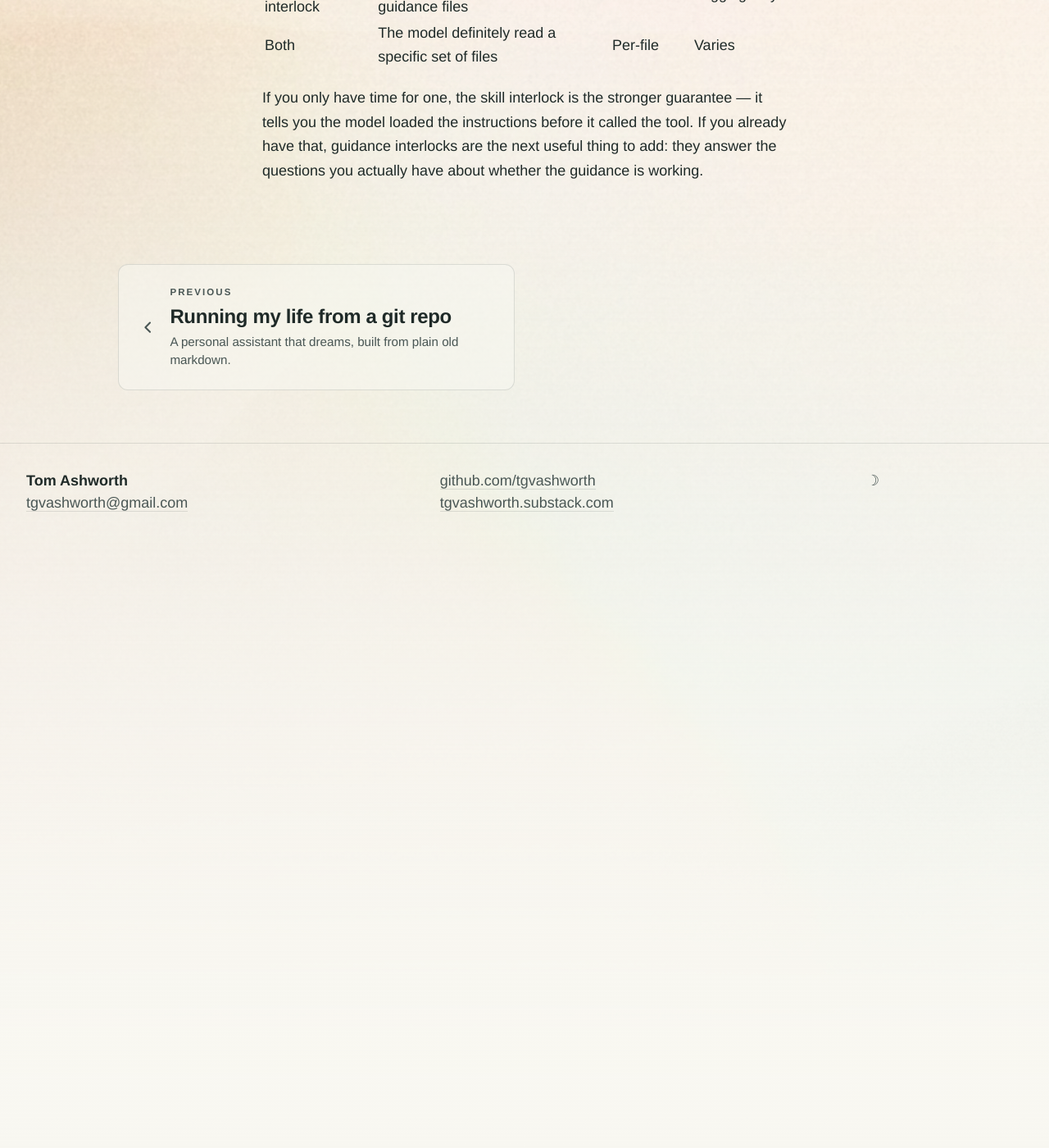
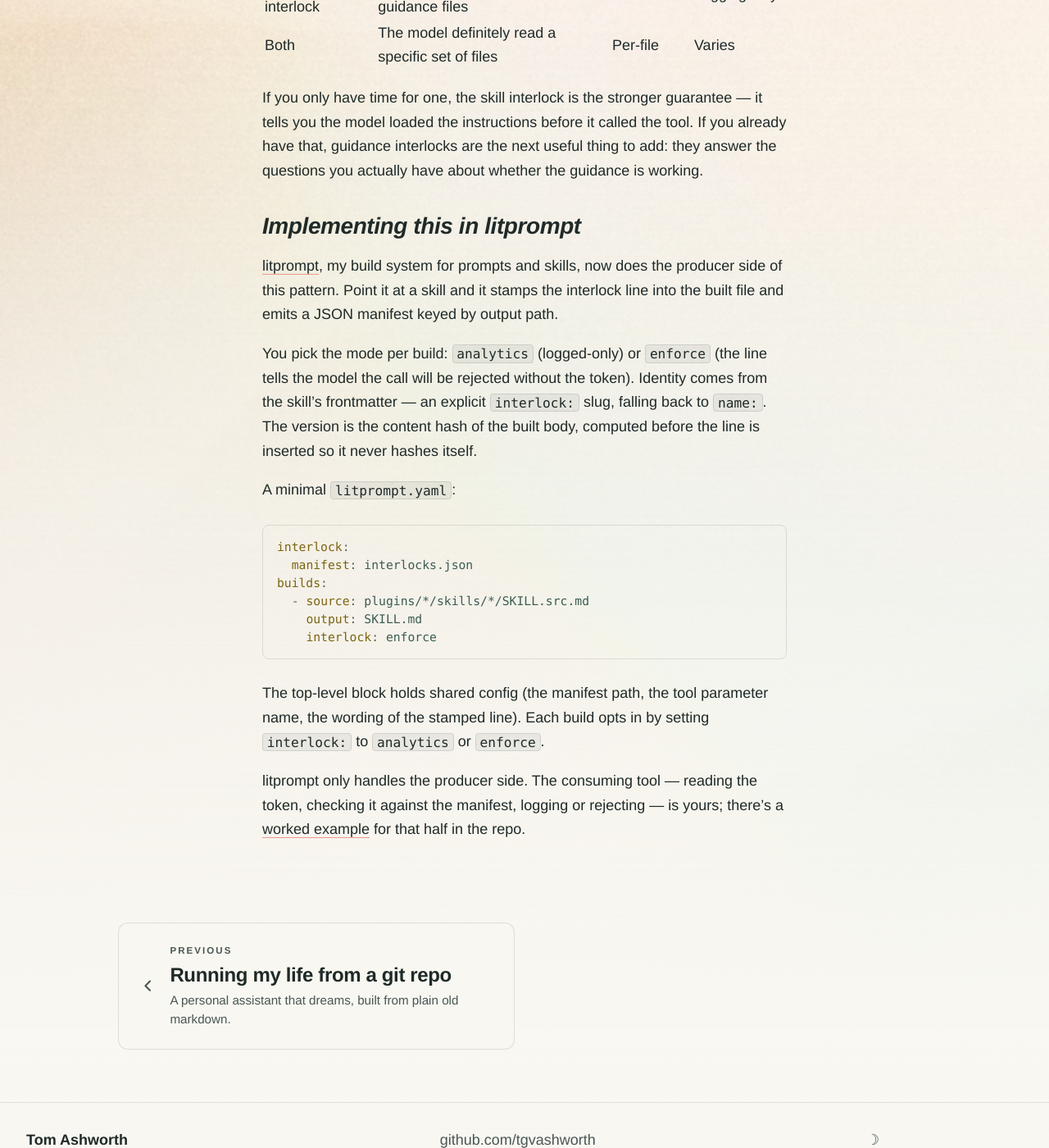
Before and after one commit to tgvashworth/tgvashworth.github.io, a Jekyll site: the page built from _posts/2026-05-25-skill-tool-interlock.md, in a window 1280 px wide and 1400 px high, scrolled down 5423 px. Shown: the whole window at 82% size. Built offline with Jekyll 4.4.1, drawn with Linux system fonts in a browser that asks for light colours; some web fonts are replaced; comment, search, counter and statistics services are not loaded; before the commit the page ends 6098 px from its top, so only the background shows below that.

Commit message:
add interlocks in litprompt section to interlocks post
Co-Authored-By: Claude Opus 4.7 (1M context) <noreply@anthropic.com>

````diff
--- a/_posts/2026-05-25-skill-tool-interlock.md
+++ b/_posts/2026-05-25-skill-tool-interlock.md
@@ -142,3 +142,24 @@ You can combine both: a guidance interlock token per file that _must_ be supplie
 | Both               | The model definitely read a specific set of files | Per-file    | Varies       |
 
 If you only have time for one, the skill interlock is the stronger guarantee — it tells you the model loaded the instructions before it called the tool. If you already have that, guidance interlocks are the next useful thing to add: they answer the questions you actually have about whether the guidance is working.
+
+## Implementing this in litprompt
+
+[litprompt](https://github.com/tgvashworth/litprompt), my build system for prompts and skills, now does the producer side of this pattern. Point it at a skill and it stamps the interlock line into the built file and emits a JSON manifest keyed by output path.
+
+You pick the mode per build: `analytics` (logged-only) or `enforce` (the line tells the model the call will be rejected without the token). Identity comes from the skill's frontmatter — an explicit `interlock:` slug, falling back to `name:`. The version is the content hash of the built body, computed before the line is inserted so it never hashes itself.
+
+A minimal `litprompt.yaml`:
+
+```yaml
+interlock:
+  manifest: interlocks.json
+builds:
+  - source: plugins/*/skills/*/SKILL.src.md
+    output: SKILL.md
+    interlock: enforce
+```
+
+The top-level block holds shared config (the manifest path, the tool parameter name, the wording of the stamped line). Each build opts in by setting `interlock:` to `analytics` or `enforce`.
+
+litprompt only handles the producer side. The consuming tool — reading the token, checking it against the manifest, logging or rejecting — is yours; there's a [worked example](https://github.com/tgvashworth/litprompt/blob/main/docs/interlock-consumer.md) for that half in the repo.
````
